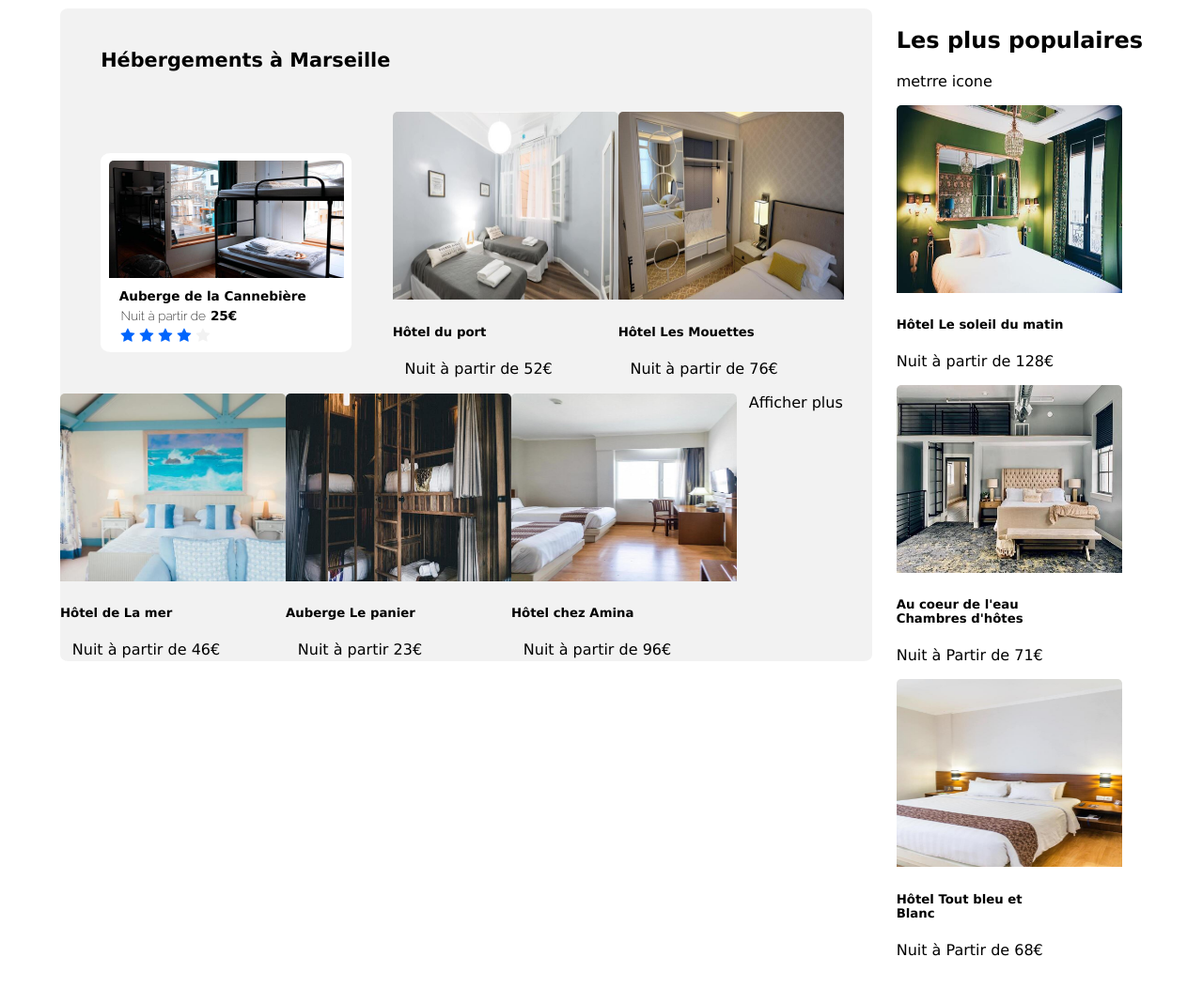
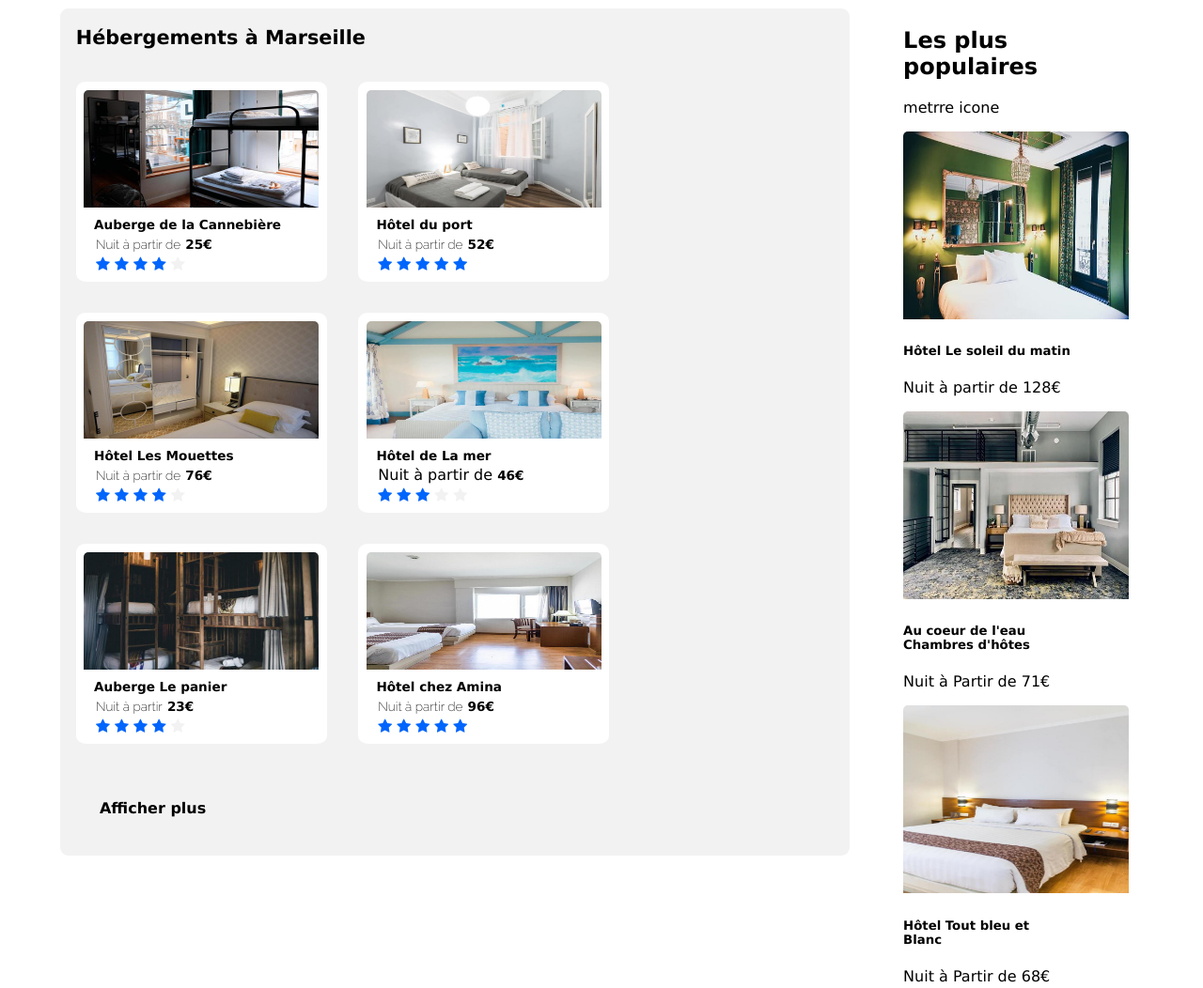
Before and after one commit to carra1358/P2_carreno_amandine, a plain HTML site: page index.html in a window 1280 px wide. Shown: the part 368-1420 px from the top of the page at 94% size. Drawn offline with Linux system fonts and the light colour scheme; a web font is replaced by a local one.

Commit message:
main terminé

```diff
--- a/index.html
+++ b/index.html
@@ -71,35 +71,66 @@
                   <span class="star_g"><i class="fa fa-star" aria-hidden="true"></i></span>
                </div>
 
-               <div class="">
-                <a href=""><img class="" src="images/hebergement_s/hotel_duport.jpg" alt=""/></a>
-                <h5>Hôtel du port</h5>
-                <p><span>Nuit à partir de</span> <span>52€</span></p>
+               <div class="card">
+                <a href=""><img class="img_main" src="images/hebergement_s/hotel_duport.jpg" alt=""/></a>
+                <h5 class="titre_card">Hôtel du port</h5>
+                <p><span class="soustitre_card">Nuit à partir de</span> <span class="prix_card">52€</span></p>
+                <span class="star_1"><i class="fa fa-star" aria-hidden="true"></i></span>
+                  <span class="star_b"><i class="fa fa-star" aria-hidden="true"></i></span>
+                  <span class="star_b"><i class="fa fa-star" aria-hidden="true"></i></span>
+                  <span class="star_b"><i class="fa fa-star" aria-hidden="true"></i></span>
+                  <span class="star_b"><i class="fa fa-star" aria-hidden="true"></i></span>
+               </div>
             </div>
 
-            <div class="">
-                <a href=""><img class="" src="images/hebergement_s/hotel_lesmouettes.jpg" alt=""/></a>
-                <h5>Hôtel Les Mouettes</h5>
-                <p><span>Nuit à partir de</span> <span>76€</span></p>
-            </div>
-            <div class="">
-                <a href=""><img class="" src="images/hebergement_s/hotel_delamere.jpg" alt=""/></a>
-                <h5>Hôtel de La mer</h5>
-                <p><span>Nuit à partir de</span> <span>46€</span></p>
-            </div>
-            <div class="">
-                <a href=""><img class="" src="images/hebergement_s/abg_lepanier.jpg" alt=""/></a>
-                <h5>Auberge Le panier</h5>
-                <p><span>Nuit à partir</span> <span>23€</span></p>
+            <div class="card">
+                <a href=""><img class="img_main" src="images/hebergement_s/hotel_lesmouettes.jpg" alt=""/></a>
+                <h5 class="titre_card">Hôtel Les Mouettes</h5>
+                <p><span class="soustitre_card">Nuit à partir de</span> <span class="prix_card">76€</span></p>
+                <span class="star_1"><i class="fa fa-star" aria-hidden="true"></i></span>
+                  <span class="star_b"><i class="fa fa-star" aria-hidden="true"></i></span>
+                  <span class="star_b"><i class="fa fa-star" aria-hidden="true"></i></span>
+                  <span class="star_b"><i class="fa fa-star" aria-hidden="true"></i></span>
+                  <span class="star_g"><i class="fa fa-star" aria-hidden="true"></i></span>
+               </div>
+
+            <div class="card">
+                <a href=""><img class="img_main" src="images/hebergement_s/hotel_delamere.jpg" alt=""/></a>
+                <h5 class="titre_card">Hôtel de La mer</h5>
+                <p><span class="soutitre_card">Nuit à partir de</span> <span class="prix_card">46€</span></p>
+                <span class="star_1"><i class="fa fa-star" aria-hidden="true"></i></span>
+                  <span class="star_b"><i class="fa fa-star" aria-hidden="true"></i></span>
+                  <span class="star_b"><i class="fa fa-star" aria-hidden="true"></i></span>
+                  <span class="star_g"><i class="fa fa-star" aria-hidden="true"></i></span>
+                  <span class="star_g"><i class="fa fa-star" aria-hidden="true"></i></span>
+               </div>
+
+
+            <div class="card">
+                <a href=""><img class="img_main" src="images/hebergement_s/abg_lepanier.jpg" alt=""/></a>
+                <h5 class="titre_card">Auberge Le panier</h5>
+                <p><span class="soustitre_card">Nuit à partir</span> <span class="prix_card">23€</span></p>
+                <span class="star_1"><i class="fa fa-star" aria-hidden="true"></i></span>
+                  <span class="star_b"><i class="fa fa-star" aria-hidden="true"></i></span>
+                  <span class="star_b"><i class="fa fa-star" aria-hidden="true"></i></span>
+                  <span class="star_b"><i class="fa fa-star" aria-hidden="true"></i></span>
+                  <span class="star_g"><i class="fa fa-star" aria-hidden="true"></i></span>
+               </div>
             </div>
 
-            <div class="">
-                <a href=""><img class="" src="images/hebergement_s/hotel_chezamina.jpg" alt=""/></a>
-                <h5>Hôtel chez Amina</h5>
-                <p><span>Nuit à partir de</span> <span></span>96€</p>
+            <div class="card">
+                <a href=""><img class="img_main" src="images/hebergement_s/hotel_chezamina.jpg" alt=""/></a>
+                <h5 class="titre_card">Hôtel chez Amina</h5>
+                <p><span class="soustitre_card">Nuit à partir de</span> <span class="prix_card" >96€</span></p>
+                <span class="star_1"><i class="fa fa-star" aria-hidden="true"></i></span>
+                  <span class="star_b"><i class="fa fa-star" aria-hidden="true"></i></span>
+                  <span class="star_b"><i class="fa fa-star" aria-hidden="true"></i></span>
+                  <span class="star_b"><i class="fa fa-star" aria-hidden="true"></i></span>
+                  <span class="star_b"><i class="fa fa-star" aria-hidden="true"></i></span>
+               </div>
             </div>
 <!--fin block 1 image-->
-            <p>Afficher plus</p>
+            <p class="end_main">Afficher plus</p>
             </main>
 
             <aside>
--- a/sheetstyle.css
+++ b/sheetstyle.css
@@ -286,8 +286,9 @@ header ul {
 main h2{
     width: 100%;
     font-size: 1.3em;
-    margin: 5%;
-    white-space: nowrap;
+    margin-bottom: 0.9em;
+    margin-top: 0.9em;
+    margin-left: 2%;
 }
 
 main {
@@ -298,13 +299,15 @@ main {
     flex-direction: row;
     background-color: #f2f2f2;
     border-radius: 1%;
+    margin-right: 5%;
 }
 
 .card{
     background-color: white;
     padding: 1%;
     border-radius: 4%;
-    margin: 5%;
+    margin: 2%;
+
 }
 
 .img_main{
@@ -351,6 +354,12 @@ main p{
     font-size: 1em;
 }
 
+.end_main{
+    width: 100%;
+    font-size: 1em;
+    font-weight: bold;
+    margin:5%;
+}
 /*corps start*/
 /*main start*/
 /*main end*/
```
